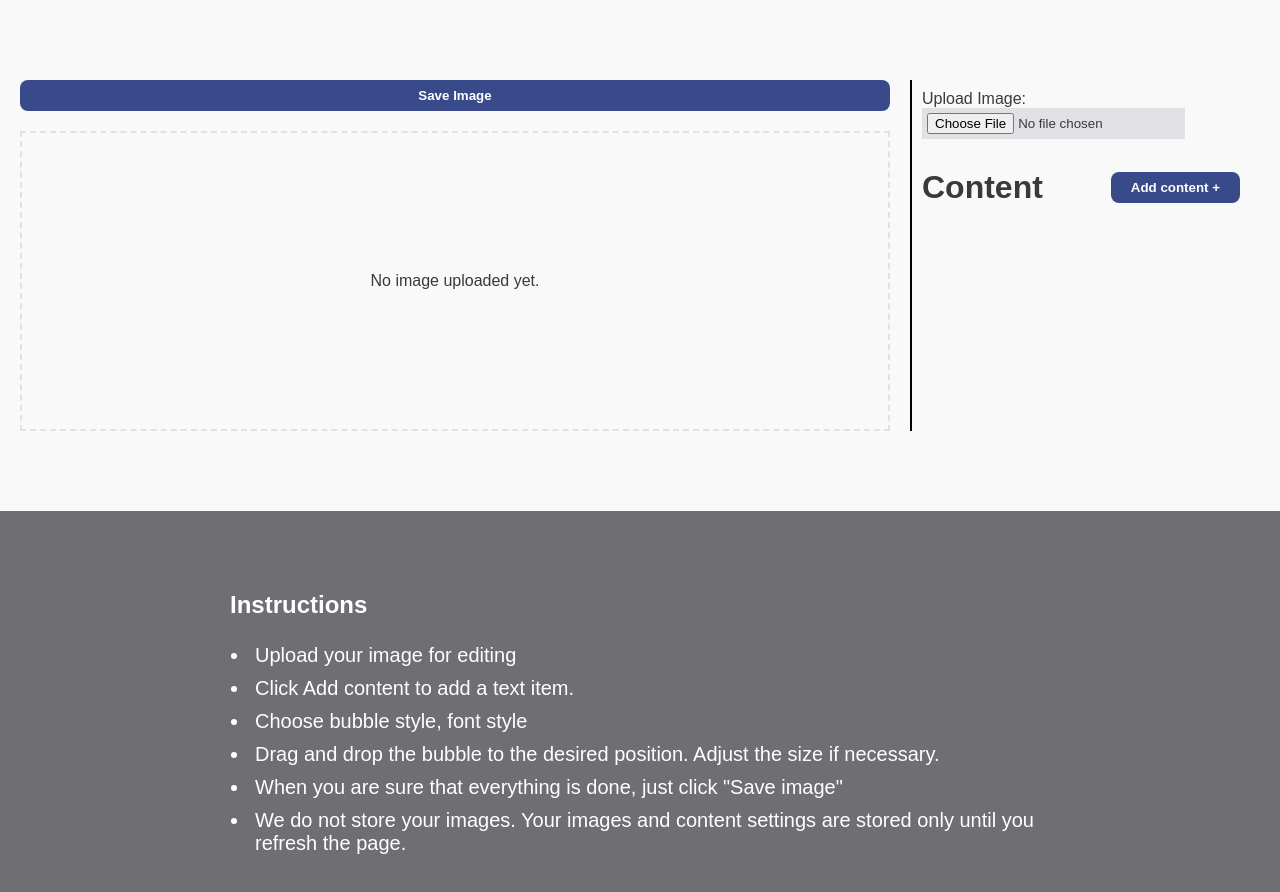
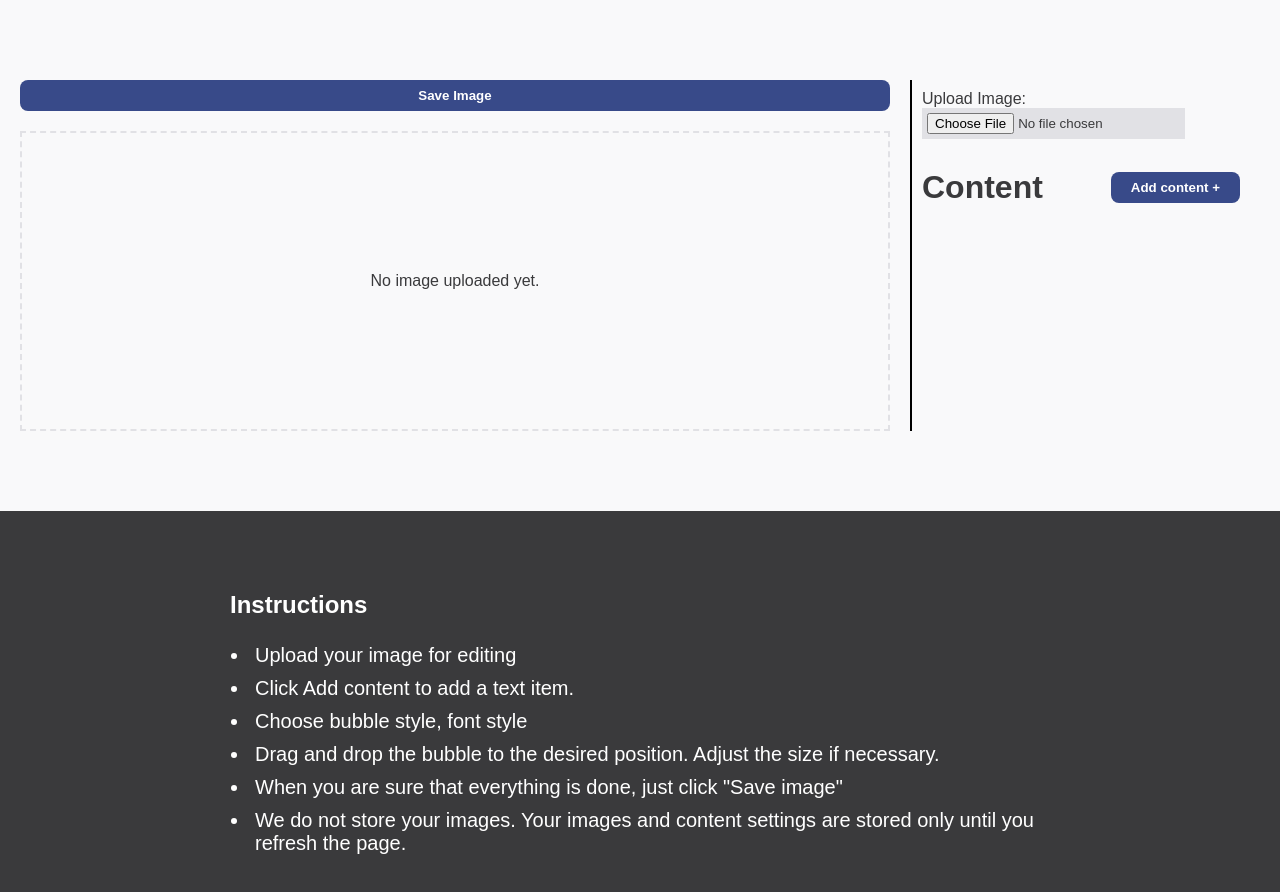
Before and after one commit to ViktorStarchenko/speech-bubbles-tool, a Next.js app: page / in a window 1280 px wide. Shown: the top 892 px of the page. Built offline with nearby package versions, Linux system fonts and the light colour scheme.

Commit message:
added info sectin

```diff
--- a/app/globals.css
+++ b/app/globals.css
@@ -318,7 +318,7 @@ a {
 
 .info-section {
   padding: 80px 0;
-  background-color: var(--secondary);
+  background-color: var(--primary);
   color: var(--surface);
 }
 .info-list {
```
